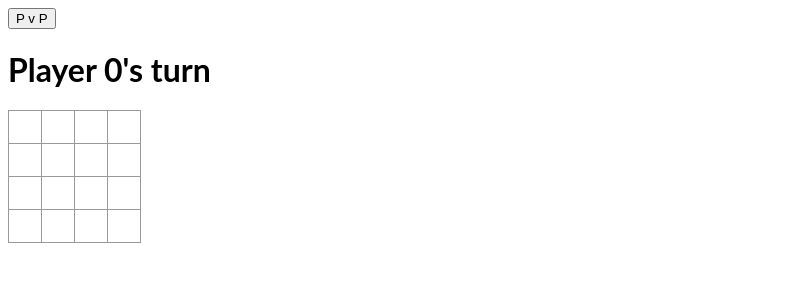
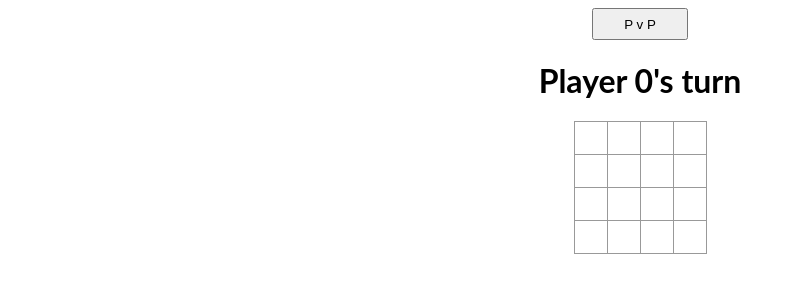
Before and after one commit to FreddyFozzyFilms/tic-tac-toe, a React (Create React App) app: page / in a window 1280 px wide. Shown: the top 300 px of the page, without its empty margins (0-795 px from the left). Built offline with nearby package versions, Linux system fonts and the light colour scheme.

Commit message:
centered divs

```diff
--- a/App.tsx
+++ b/App.tsx
@@ -27,7 +27,7 @@ function PvP(props: PvPProps) {
   }, [N]);
 
   return (
-    <div>
+    <div className="game-holder">
       {isFull(gameState.board) && !isWin(gameState) ? (
         <h1>Tie</h1>
       ) : (
@@ -76,7 +76,7 @@ function PvAi(props: PvAiProps) {
   }, [N]);
 
   return (
-    <div>
+    <div className="game-holder">
       {isFull(gameState.board) && !isWin(gameState) ? (
         <h1>Tie</h1>
       ) : (
@@ -170,7 +170,7 @@ function AivAi(props: AivAiProps) {
   }
 
   return (
-    <div>
+    <div className="game-holder">
       {isFull(gameState.board) && !isWin(gameState) ? (
         <h1>Tie</h1>
       ) : (
@@ -194,7 +194,7 @@ function AivAi(props: AivAiProps) {
           );
         }}
       >
-        Next Move
+        Play Game
       </button>
     </div>
   );
@@ -214,7 +214,7 @@ export default function App() {
     }
   }
   return (
-    <div>
+    <div className="app">
       <button onClick={() => setMode((prev) => (prev + 1) % 3)}>
         {['P v P', 'P v Ai', 'Ai v Ai'][mode]}
       </button>
--- a/style.css
+++ b/style.css
@@ -23,3 +23,19 @@ p {
   content: '';
   display: table;
 }
+
+button {
+  width: 6rem;
+  height: 2rem;
+}
+
+.game-holder {
+  display: flex;
+  flex-direction: column;
+  align-items: center;
+}
+.app {
+  display: flex;
+  flex-direction: column;
+  align-items: center;
+}
```
